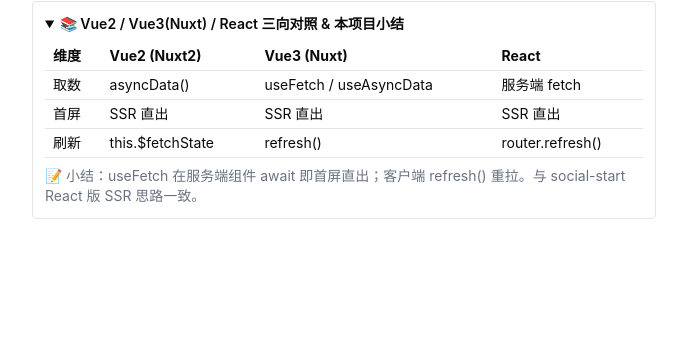
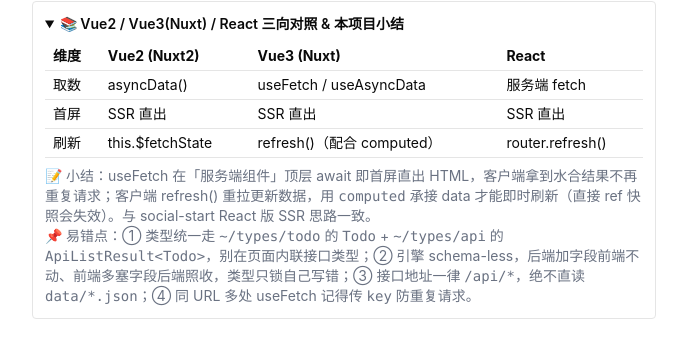
Before and after one commit to 1256807020/social-basic, a Nuxt app: page /nuxt-ssr-data in a window 1280 px wide. Both pictures are taken after a click on the heading "📚 Vue2 / Vue3(Nuxt) / React 三向对照 & 本项目小结". Shown: the part 143-499 px from the top of the page, without its empty margins (296-983 px from the left). Built offline with nearby package versions, Linux system fonts and the light colour scheme; no server answers.

Commit message:
nuxt-ssr-data: 集中类型(ApiListResult<Todo>)+computed 让 refresh 生效 + §16 合规

```diff
--- a/app/pages/nuxt-ssr-data.vue
+++ b/app/pages/nuxt-ssr-data.vue
@@ -1,20 +1,30 @@
 <script setup lang="ts">
 // ───────────────────────────────────────────────────────────
 // 从 Vue2 升级到 Vue3（Nuxt 数据请求·SSR 篇）· useFetch / useAsyncData
-// · Vue2：asyncData(){}（Nuxt2）在服务端取数；
-// · Vue3/Nuxt：useFetch / useAsyncData —— 在服务端组件里 await，首屏直出 HTML；
+// · Vue2：asyncData(){}（Nuxt2）在服务端取数，首屏直出 HTML；
+// · Vue3/Nuxt：useFetch / useAsyncData —— 在「服务端组件」里顶层 await，首屏直出；
 // · React 对照：服务端组件 fetch + cache:'no-store'（见 social-start 的 /todos）。
 // 📌 实战定位：SSR 数据【常规业务常用】；首屏要 SEO / 要直出数据用 useFetch。
-// 🔴 铁律：走 /api/todo 真实接口，不碰 data/*.json。
-// 🧭 学习模式：🔧固定写法=const { data, refresh } = await useFetch(url)；👉=练习点（已填）；文末 <details> 有 Vue2/Vue3/React 三向对照。
+// 🔴 铁律：social-basic 与 social-start 共用「一个 JSON=一张表=通用 CRUD 接口」思想，
+//    本分支一律走 /api/todo 真实接口，不碰 data/*.json。
+// 🧭 学习模式：🔧固定写法=const { data, refresh } = await useFetch(url)；👉=练习点（已填刷新按钮）；文末 <details> 有 Vue2/Vue3/React 三向对照。
 // ───────────────────────────────────────────────────────────
-import { ref } from 'vue'
+import { computed } from 'vue'
+// 🔧 固定写法：类型集中放 app/types/（§0 类型铁律）—— 列表信封用 ApiListResult<Todo>，
+//    自带 data/total/page/pageSize/totalPages；Todo 含 [key:string]:unknown 兜住引擎动态字段。
+import type { Todo } from '~/types/todo'
+import type { ApiListResult } from '~/types/api'
 
-interface Todo { id: number; title: string }
-// 🔧 固定写法：服务端组件里 await，首屏直出；refresh() 客户端重拉
-const { data, refresh } = await useFetch<{ code: number; data: Todo[] }>('/api/todo?pageSize=20&sort=-id')
-const list = ref(data.value?.data || [])
-// 👉 练习：加一个“刷新”按钮绑定 refresh()
+// 🔧 固定写法：服务端组件里顶层 await useFetch → 首屏直出 HTML（不会直读 data/*.json）。
+//    useFetch 默认把 SSR 取数结果「水合」到客户端，不会重复请求；
+//    若同一 URL 多处调用需传 key 去重（📌 Nuxt 双跑防重复请求）。
+const { data, refresh } = await useFetch<ApiListResult<Todo>>('/api/todo?pageSize=20&sort=-id')
+
+// 🔧 固定写法：用 computed 而非 ref 快照——refresh() 重拉后 data.value 变化，list 自动跟随刷新。
+//    （若写成 const list = ref(data.value?.data||[]) 只会首屏快照一次，点刷新列表不更新。）
+const list = computed<Todo[]>(() => data.value?.data ?? [])
+
+// 👉 练习：给「刷新」按钮绑 refresh()，computed 会即时反映新数据。
 </script>
 
 <template>
@@ -39,10 +49,11 @@ const list = ref(data.value?.data || [])
         <tbody>
           <tr class="border-b"><td class="px-2 py-1">取数</td><td class="px-2 py-1">asyncData()</td><td class="px-2 py-1">useFetch / useAsyncData</td><td class="px-2 py-1">服务端 fetch</td></tr>
           <tr class="border-b"><td class="px-2 py-1">首屏</td><td class="px-2 py-1">SSR 直出</td><td class="px-2 py-1">SSR 直出</td><td class="px-2 py-1">SSR 直出</td></tr>
-          <tr class="border-b"><td class="px-2 py-1">刷新</td><td class="px-2 py-1">this.$fetchState</td><td class="px-2 py-1">refresh()</td><td class="px-2 py-1">router.refresh()</td></tr>
+          <tr class="border-b"><td class="px-2 py-1">刷新</td><td class="px-2 py-1">this.$fetchState</td><td class="px-2 py-1">refresh()（配合 computed）</td><td class="px-2 py-1">router.refresh()</td></tr>
         </tbody>
       </table>
-      <p class="mt-2 text-gray-500">📝 小结：useFetch 在服务端组件 await 即首屏直出；客户端 refresh() 重拉。与 social-start React 版 SSR 思路一致。</p>
+      <p class="mt-2 text-gray-500">📝 小结：useFetch 在「服务端组件」顶层 await 即首屏直出 HTML，客户端拿到水合结果不再重复请求；客户端 refresh() 重拉更新数据，用 <code>computed</code> 承接 data 才能即时刷新（直接 ref 快照会失效）。与 social-start React 版 SSR 思路一致。<br>
+      📌 易错点：① 类型统一走 <code>~/types/todo</code> 的 <code>Todo</code> + <code>~/types/api</code> 的 <code>ApiListResult&lt;Todo&gt;</code>，别在页面内联接口类型；② 引擎 schema-less，后端加字段前端不动、前端多塞字段后端照收，类型只锁自己写错；③ 接口地址一律 <code>/api/*</code>，绝不直读 <code>data/*.json</code>；④ 同 URL 多处 useFetch 记得传 <code>key</code> 防重复请求。</p>
     </details>
   </main>
 </template>
```
